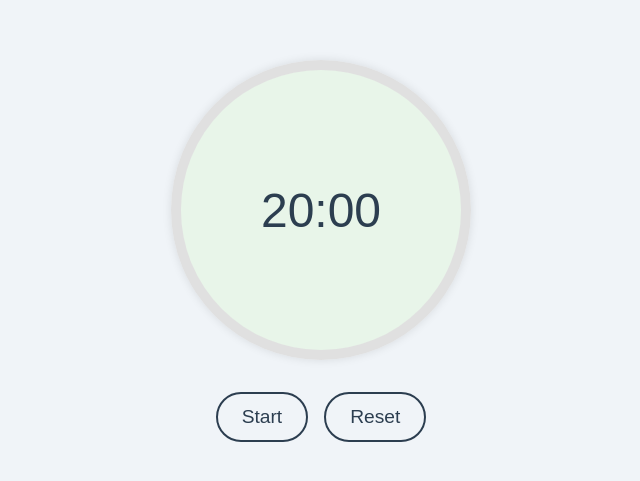
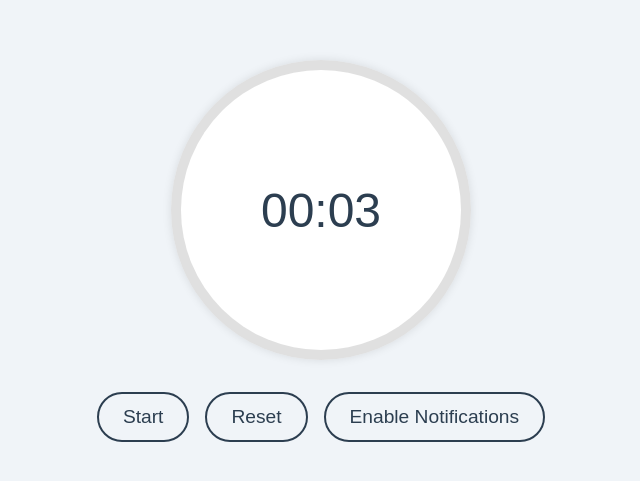
Before and after one commit to tobyatgithub/20-20-20-webapp, a React (Create React App) app: page / in a window 1280 px wide. Shown: the part 149-630 px from the top of the page, without its empty margins (319-959 px from the left). Built offline with nearby package versions, Linux system fonts and the light colour scheme.

Commit message:
哇 修这个notification可真不容易 结果是我mac的app设置里 把notification禁掉了 我想怎么总是出不来 醉了

```diff
--- a/src/App.tsx
+++ b/src/App.tsx
@@ -14,7 +14,7 @@ const AppContainer = styled.div`
 const App: React.FC = () => {
   return (
     <AppContainer>
-      <Timer initialTime={1200} /> {/* 20 minutes in seconds */}
+      <Timer initialTime={3} /> {/* 20 minutes in seconds */}
     </AppContainer>
   );
 }
--- a/src/Timer.tsx
+++ b/src/Timer.tsx
@@ -1,4 +1,4 @@
-import React, { useState, useEffect } from 'react';
+import React, { useState, useEffect, useRef } from 'react';
 import styled from 'styled-components';
 
 interface TimerProps {
@@ -31,16 +31,17 @@ const InnerCircle = styled.div`
   width: 280px;
   height: 280px;
   border-radius: 50%;
-  background-color: #e8f5e9;
+  background-color: #fff;
   display: flex;
   justify-content: center;
   align-items: center;
 `;
 
-const TimerDisplay = styled.h1`
+const TimerDisplay = styled.h1<{ $isFinished: boolean }>`
   font-size: 3rem;
-  color: #2c3e50;
+  color: ${props => props.$isFinished ? '#4caf50' : '#2c3e50'};
   font-weight: 300;
+  transition: color 0.3s ease;
 `;
 
 const ButtonContainer = styled.div`
@@ -62,13 +63,15 @@ const Button = styled.button`
 
   &:hover {
     background-color: #2c3e50;
-    color: #e8f5e9;
+    color: #fff;
   }
 `;
 
 const Timer: React.FC<TimerProps> = ({ initialTime }) => {
   const [time, setTime] = useState(initialTime);
   const [isActive, setIsActive] = useState(false);
+  const [notificationPermission, setNotificationPermission] = useState(Notification.permission);
+  const alertShownRef = useRef(false);
 
   useEffect(() => {
     let interval: NodeJS.Timeout | null = null;
@@ -77,10 +80,11 @@ const Timer: React.FC<TimerProps> = ({ initialTime }) => {
       interval = setInterval(() => {
         setTime((prevTime) => prevTime - 1);
       }, 1000);
-    } else if (time === 0) {
+    } else if (time === 0 && !alertShownRef.current) {
       setIsActive(false);
       if (interval) clearInterval(interval);
-      // TODO: Trigger notification
+      triggerNotification();
+      alertShownRef.current = true;
     }
 
     return () => {
@@ -88,13 +92,21 @@ const Timer: React.FC<TimerProps> = ({ initialTime }) => {
     };
   }, [isActive, time]);
 
+  useEffect(() => {
+    setNotificationPermission(Notification.permission);
+  }, []);
+
   const toggleTimer = () => {
     setIsActive(!isActive);
+    if (!isActive) {
+      alertShownRef.current = false;
+    }
   };
 
   const resetTimer = () => {
     setTime(initialTime);
     setIsActive(false);
+    alertShownRef.current = false;
   };
 
   const formatTime = (seconds: number): string => {
@@ -103,13 +115,45 @@ const Timer: React.FC<TimerProps> = ({ initialTime }) => {
     return `${mins.toString().padStart(2, '0')}:${secs.toString().padStart(2, '0')}`;
   };
 
+  const requestNotificationPermission = async () => {
+    console.log("Requesting notification permission...");
+    try {
+      const permission = await Notification.requestPermission();
+      console.log("Notification permission:", permission);
+      setNotificationPermission(permission);
+    } catch (error) {
+      console.error("Error requesting notification permission:", error);
+    }
+  };
+
+  const triggerNotification = () => {
+    console.log("Attempting to trigger notification...");
+    console.log("Current notification permission:", notificationPermission);
+
+    if (notificationPermission === 'granted') {
+      try {
+        new Notification('20-20-20 Timer', {
+          body: 'Time to take a 20-second break! Look at something 20 feet away.',
+          icon: '/public/logo192.png'
+        });
+        console.log("Notification sent successfully.");
+      } catch (error) {
+        console.error("Error sending notification:", error);
+        alert("Time's up! Take a 20-second break and look at something 20 feet away.");
+      }
+    } else {
+      console.log("Notification permission not granted");
+      alert("Time's up! Take a 20-second break and look at something 20 feet away.");
+    }
+  };
+
   const progress = 1 - time / initialTime;
 
   return (
     <TimerContainer>
       <CircularProgress progress={progress}>
         <InnerCircle>
-          <TimerDisplay>{formatTime(time)}</TimerDisplay>
+          <TimerDisplay $isFinished={time === 0}>{formatTime(time)}</TimerDisplay>
         </InnerCircle>
       </CircularProgress>
       <ButtonContainer>
@@ -117,6 +161,9 @@ const Timer: React.FC<TimerProps> = ({ initialTime }) => {
           {isActive ? 'Pause' : 'Start'}
         </Button>
         <Button onClick={resetTimer}>Reset</Button>
+        {notificationPermission !== 'granted' && (
+          <Button onClick={requestNotificationPermission}>Enable Notifications</Button>
+        )}
       </ButtonContainer>
     </TimerContainer>
   );
```
